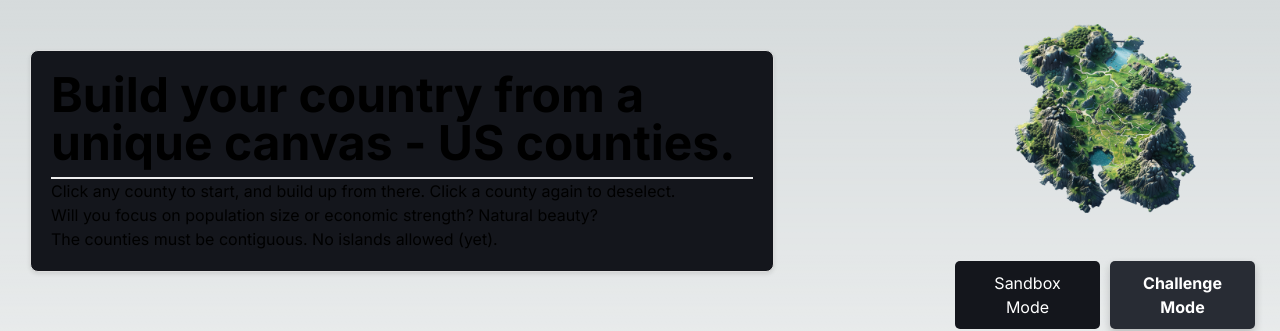
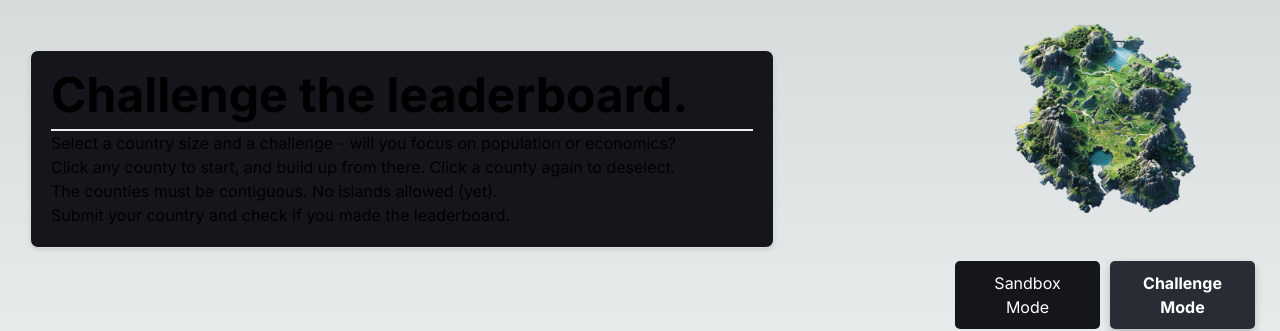
Before and after one commit to davidcornett/map_game, a Next.js app: page / in a window 1280 px wide. Both pictures are taken after a click on the button "Challenge Mode". Shown: the top 331 px of the page. Built offline with nearby package versions, Linux system fonts and the light colour scheme; no server answers.

Commit message:
hide validation messages when mode changes; add challenge instructions

```diff
--- a/src/app/components/Instructions.js
+++ b/src/app/components/Instructions.js
@@ -1,4 +1,11 @@
+import React, { useState, useEffect } from 'react';
+import { useMode } from '../SelectedChallengeContext';
+
+
+
 const Instructions = () => {
+    const { mode } = useMode();
+
     const cardStyle = {
         backgroundColor: 'rgb(20, 22, 28)', // Light grey background
         padding: '20px',
@@ -17,12 +24,28 @@ const Instructions = () => {
     return (
         <div>
             <div style={cardStyle}>
+            {mode === 'sandbox' && (
+                <>
                 <h2 className="text-5xl font-bold" style={headingStyle}>Build your country from a unique canvas - US counties.</h2>
                 <ul>
                     <li>Click any county to start, and build up from there. Click a county again to deselect.</li>
                     <li>Will you focus on population size or economic strength? Natural beauty?</li>
                     <li>The counties must be contiguous. No islands allowed (yet).</li>
                 </ul>
+                </>
+            )}
+
+            {mode === 'challenge' && (
+                <>
+                <h2 className="text-5xl font-bold" style={headingStyle}>Challenge the leaderboard.</h2>
+                <ul>
+                    <li>Select a country size and a challenge - will you focus on population or economics?</li>
+                    <li>Click any county to start, and build up from there. Click a county again to deselect.</li>
+                    <li>The counties must be contiguous. No islands allowed (yet).</li>
+                    <li>Submit your country and check if you made the leaderboard.</li>
+                </ul>
+                </>
+            )}
             </div>
 
         </div>
--- a/src/app/components/Map.js
+++ b/src/app/components/Map.js
@@ -69,9 +69,7 @@ const Map = () => {
   useEffect(() => {
     // Prepare for new data when mode changes or on component mount
     refresh();
-
-    // Fetch GeoJSON and national park data.
-    //fetchGeoJsonData();
+    setValidationMessages([]); // Clear any previous validation messages
 
   }, [mode]);
 
@@ -369,9 +367,6 @@ const Map = () => {
     flexGrow: 1,
     marginRight: '10px',
     padding: '10px',
-    //border: '1px solid #ccc',
-    //borderRadius: '5px',
-    //backgroundColor: '#fff',
     backgroundColor: 'rgb(60, 66, 72)',
     color: 'white',
   };
@@ -487,26 +482,24 @@ const Map = () => {
     )}
 
     {/* VALIDATION MESSAGES ----------------------------------------------------------------------*/}
+    <div style={{ display: 'flex', justifyContent: 'center', alignItems: 'center', width: '100%' }}>
+      {/* Validation messages */}
       {validationMessages.length > 0 && (
       <div style={{
-          marginTop: '10px',
         padding: '10px',
         backgroundColor: '#ffdddd',
         border: '1px solid #ffcccc',
         borderRadius: '5px',
         color: '#D8000C',
-          fontSize: '14px',
-          width: 'auto',
-          maxWidth: '400px', // Ensures the box doesn't grow too wide while still allowing it to be centered
-          display: 'flex', // This ensures that the content inside the div can also be aligned according to the flexbox rules
-          flexDirection: 'column', // Stacks the validation messages vertically
-          alignItems: 'center', // Centers the validation messages horizontally within the div
+        maxWidth: '400px',
+        textAlign: 'center' // Center-aligns the text inside the div
       }}>
           {validationMessages.map((message, index) => (
             <div key={index}>{message}</div>
           ))}
         </div>
       )}
+    </div>
 
     {/* MAP DISPLAY -----------------------------------------------------------------------------*/}
     {!newCountry && ( mode === 'sandbox' || selectedChallenge) && (
@@ -631,7 +624,6 @@ newCountry && (
       { newCountry && mode === 'sandbox' && (
         <div className="flex flex-col sm:flex-row justify-around items-start p-4">
 
-
           <PopulationInfo newCountryStats={countryStats} />
           <EconomicInfo newCountryStats={countryStats} />
 
--- a/src/app/components/PopulationInfo.js
+++ b/src/app/components/PopulationInfo.js
@@ -6,10 +6,11 @@ const PopulationInfo = ({ newCountryStats }) => {
     const [isComparisonsOpen, setComparisonsIsOpen] = useState(false);
 
     const similarCountriesData = newCountryStats.similarCountries || [];
+    console.log(similarCountriesData);
 
     return (
         <div className="max-w-lg mx-auto my-8 p-6 bg-customVeryDark rounded-lg shadow-md">
-            <h2 className="text-2xl font-bold text-center text-white mb-6">Demographics</h2>
+            <h2 className="text-2xl font-bold text-center text-white mb-6">Population</h2>
 
             <div className="max-w-md w-full mx-auto bg-blue-100 rounded-xl shadow-md overflow-hidden mb-4 md:w-full lg:max-w-md">
             <div className="p-4 flex justify-between items-center">
```
Lines whose indentation alone changed are shown as unchanged.
